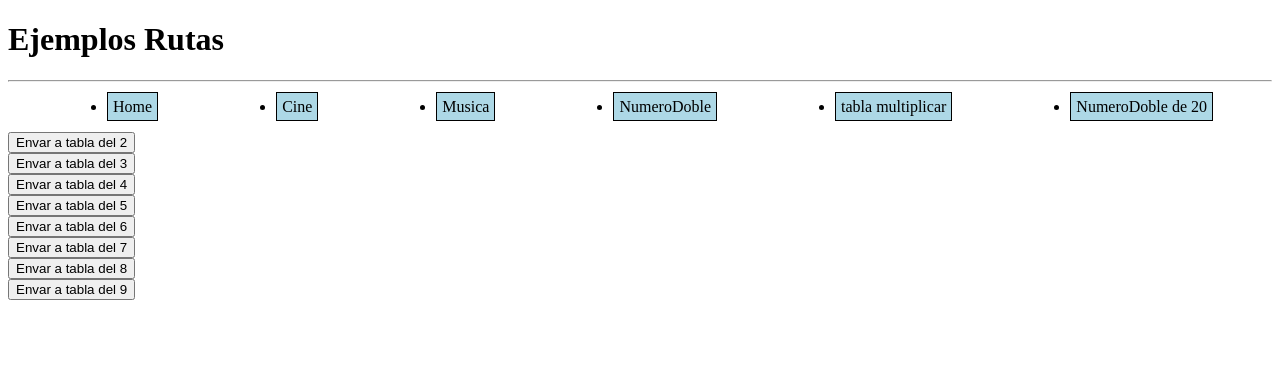
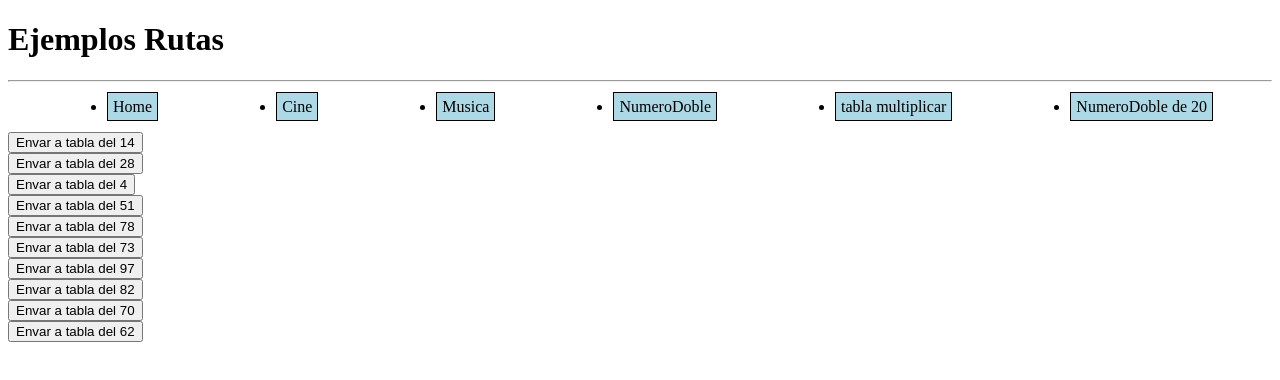
Before and after one commit to angeldzz/rutasangular, an Angular app: page /tablaMultiplicar in a window 1280 px wide. Shown: the top 380 px of the page. Built offline with nearby package versions, Linux system fonts and the light colour scheme.

Commit message:
generacion de randoms

```diff
--- a/src/app/components/menutabla.component/menutabla.component.html
+++ b/src/app/components/menutabla.component/menutabla.component.html
@@ -1,10 +1,5 @@
 <div>
-    <button [routerLink]="[ '/tablaMultiplicar', 2 ]">Envar a tabla del 2</button><br>
-    <button [routerLink]="[ '/tablaMultiplicar', 3 ]">Envar a tabla del 3</button><br>
-    <button [routerLink]="[ '/tablaMultiplicar', 4 ]">Envar a tabla del 4</button><br>
-    <button [routerLink]="[ '/tablaMultiplicar', 5 ]">Envar a tabla del 5</button><br>
-    <button [routerLink]="[ '/tablaMultiplicar', 6 ]">Envar a tabla del 6</button><br>
-    <button [routerLink]="[ '/tablaMultiplicar', 7 ]">Envar a tabla del 7</button><br>
-    <button [routerLink]="[ '/tablaMultiplicar', 8 ]">Envar a tabla del 8</button><br>
-    <button [routerLink]="[ '/tablaMultiplicar', 9 ]">Envar a tabla del 9</button>
+    @for(num of numAleatorios; track $index){
+    <button [routerLink]="[ '/tablaMultiplicar', num ]">Envar a tabla del {{ num }}</button><br>
+    }
 </div>
--- a/src/app/components/menutabla.component/menutabla.component.ts
+++ b/src/app/components/menutabla.component/menutabla.component.ts
@@ -1,4 +1,4 @@
-import { Component } from '@angular/core';
+import { Component, OnInit } from '@angular/core';
 
 @Component({
   selector: 'app-menutabla',
@@ -6,6 +6,14 @@ import { Component } from '@angular/core';
   templateUrl: './menutabla.component.html',
   styleUrl: './menutabla.component.css',
 })
-export class MenutablaComponent {
-
+export class MenutablaComponent implements OnInit{
+  public numAleatorios: Array<number>
+  constructor(){
+    this.numAleatorios = []
+  }
+  ngOnInit(): void {
+      for (let i = 0; i < 10; i++) {
+        this.numAleatorios.push(Math.floor(Math.random() * 100) + 1)
+      }
+  }
 }
```
